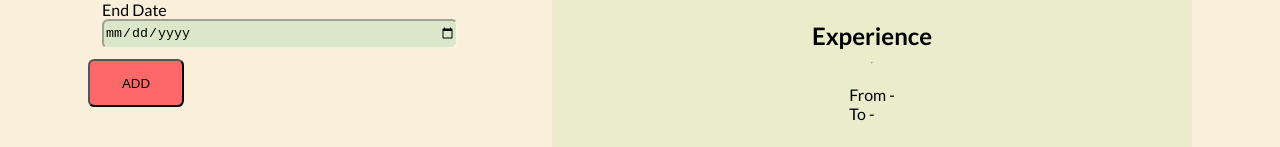
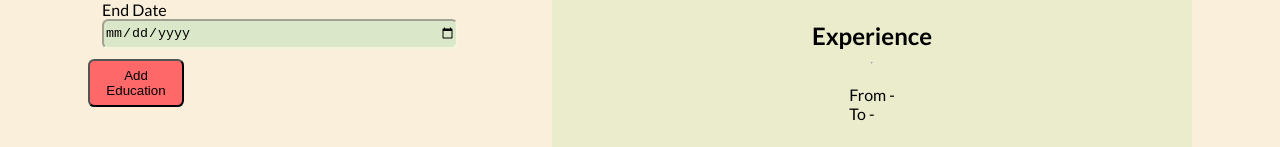
Before and after one commit to rupokghosh/CVBuilder, a React (Create React App) app: page / in a window 1280 px wide. Shown: the part 637-784 px from the top of the page. Built offline with nearby package versions, Linux system fonts and the light colour scheme.

Commit message:
refactor entire file to allow multiple entries

```diff
--- a/src/components/Education.jsx
+++ b/src/components/Education.jsx
@@ -1,5 +1,5 @@
 // Education.jsx
-import React, { useState, useEffect } from "react";
+import React, { useState } from "react";
 
 function Education({ setFormData }) {
   const [education, setEducation] = useState({
@@ -10,19 +10,22 @@ function Education({ setFormData }) {
     endDate: "",
   });
 
-  const handleInputChange = (fieldName, value) => {
-    setEducation((prevEducation) => ({
-      ...prevEducation,
-      [fieldName]: value,
-    }));
+  const addEducation = () => {
+    // Check if all required fields are filled before adding to CV
+    if (education.schoolName && education.degreeName && education.startDate && education.endDate) {
+      setFormData((prevData) => ({
+        ...prevData,
+        education: [...prevData.education, education],
+      }));
+      setEducation({
+        schoolName: "",
+        degreeName: "",
+        schoolLocation: "",
+        startDate: "",
+        endDate: "",
+      });
+    }
   };
-
-  useEffect(() => {
-    setFormData((prevData) => ({
-      ...prevData,
-      education,
-    }));
-  }, [education, setFormData]);
 
   return (
     <div className="educationInput">
@@ -33,7 +36,7 @@ function Education({ setFormData }) {
           name="schoolName"
           id="schoolName"
           value={education.schoolName}
-          onChange={(e) => handleInputChange("schoolName", e.target.value)}
+          onChange={(e) => setEducation({ ...education, schoolName: e.target.value })}
           placeholder="Enter school/university"
         />
       </fieldset>
@@ -44,7 +47,7 @@ function Education({ setFormData }) {
           name="degreeName"
           id="degreeName"
           value={education.degreeName}
-          onChange={(e) => handleInputChange("degreeName", e.target.value)}
+          onChange={(e) => setEducation({ ...education, degreeName: e.target.value })}
           placeholder="Enter degree/certificate"
         />
       </fieldset>
@@ -55,7 +58,7 @@ function Education({ setFormData }) {
           name="schoolLocation"
           id="schoolLocation"
           value={education.schoolLocation}
-          onChange={(e) => handleInputChange("schoolLocation", e.target.value)}
+          onChange={(e) => setEducation({ ...education, schoolLocation: e.target.value })}
           placeholder="Enter Location"
         />
       </fieldset>
@@ -66,7 +69,7 @@ function Education({ setFormData }) {
           name="startDate"
           id="startDate"
           value={education.startDate}
-          onChange={(e) => handleInputChange("startDate", e.target.value)}
+          onChange={(e) => setEducation({ ...education, startDate: e.target.value })}
         />
         <label htmlFor="endDate">End Date</label>
         <input
@@ -74,10 +77,10 @@ function Education({ setFormData }) {
           name="endDate"
           id="endDate"
           value={education.endDate}
-          onChange={(e) => handleInputChange("endDate", e.target.value)}
+          onChange={(e) => setEducation({ ...education, endDate: e.target.value })}
         />
       </fieldset>
-      <button>ADD</button>
+      <button onClick={addEducation}>Add Education</button>
     </div>
   );
 }
```
